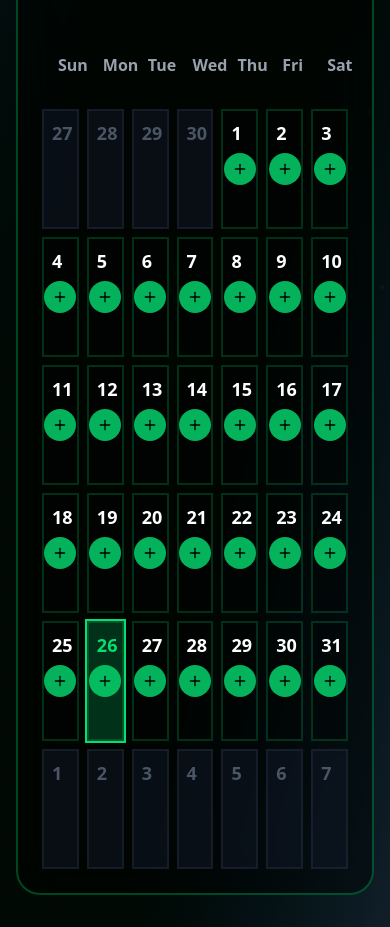
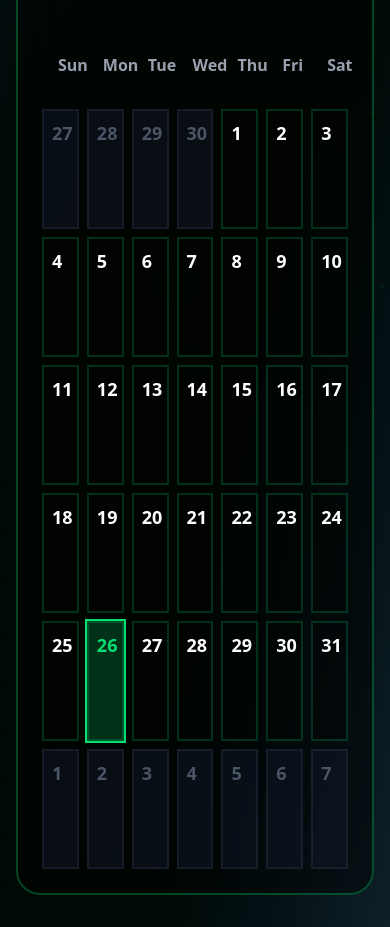
Before and after one commit to vyshnaviGadamsetty/EventFlow, a React (Vite) app: page /eventportal in a window 390 px wide. Shown: the part 767-1694 px from the top of the page. Built offline with nearby package versions, Linux system fonts and the light colour scheme.

Commit message:
mobile responsive

```diff
--- a/src/components/Calendar.jsx
+++ b/src/components/Calendar.jsx
@@ -180,8 +180,7 @@
 // );
 
 // export default CalendarDay;
-
-import React from 'react';
+import React, { useState } from 'react';
 import { Plus } from 'lucide-react';
 import EventCard from './EventCard';
 
@@ -197,9 +196,18 @@ const CalendarDay = ({
   isDarkMode,
   setSelectedDate,
   setShowEventModal
-}) => (
+}) => {
+  const [showPlusButton, setShowPlusButton] = useState(false);
+
+  const handleTouch = (e) => {
+    e.preventDefault();
+    setShowPlusButton(true);
+    onClick(day.date);
+  };
+
+  return (
     <div
-    onClick={() => onClick(day.date)}
+      onClick={handleTouch}
       onDragOver={handleDragOver}
       onDrop={(e) => handleDrop(e, day.date)}
       className={`min-h-[120px] p-2 border-2 transition-all duration-300 cursor-pointer relative group overflow-hidden ${
@@ -258,8 +266,8 @@ const CalendarDay = ({
           )}
         </div>
 
-      {/* Centered Add Button (Absolute Positioning) */}
-      {day.isCurrentMonth && (
+        {/* Add Button - Only shows when touched/clicked */}
+        {day.isCurrentMonth && showPlusButton && (
           <button
             onClick={(e) => {
               e.stopPropagation();
@@ -268,7 +276,6 @@ const CalendarDay = ({
             }}
             className="
               absolute top-1/2 left-1/2 transform -translate-x-1/2 -translate-y-1/2
-            sm:opacity-0 sm:group-hover:opacity-100 opacity-80
               p-2 bg-green-400 hover:bg-green-500 rounded-full text-black
               transition-all duration-300 hover:scale-110
             "
@@ -279,5 +286,6 @@ const CalendarDay = ({
       </div>
     </div>
   );
+};
 
 export default CalendarDay;
```
Lines whose indentation alone changed are shown as unchanged.
